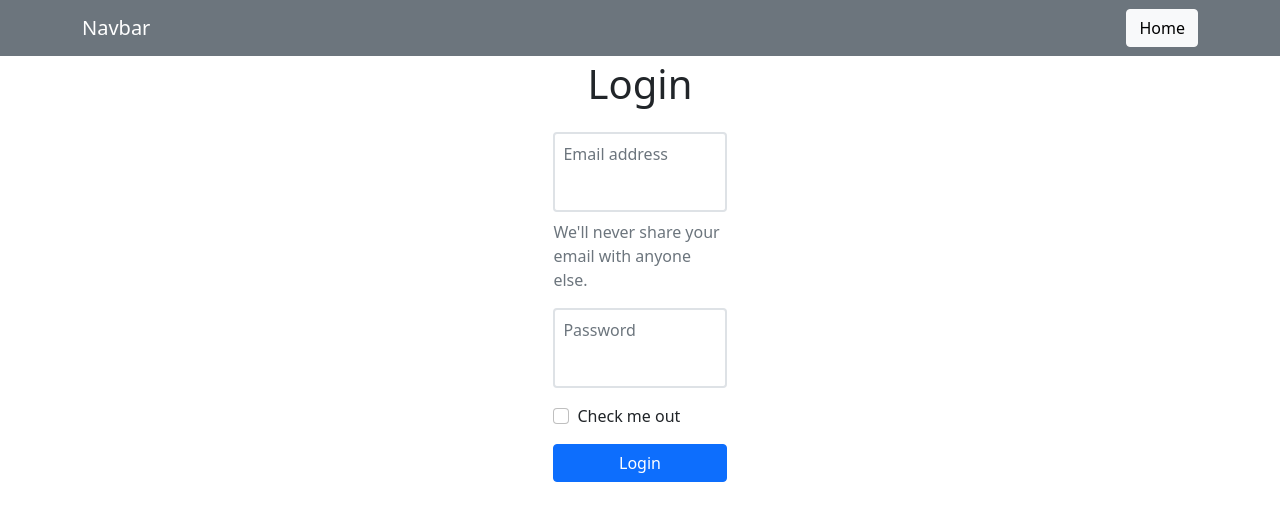
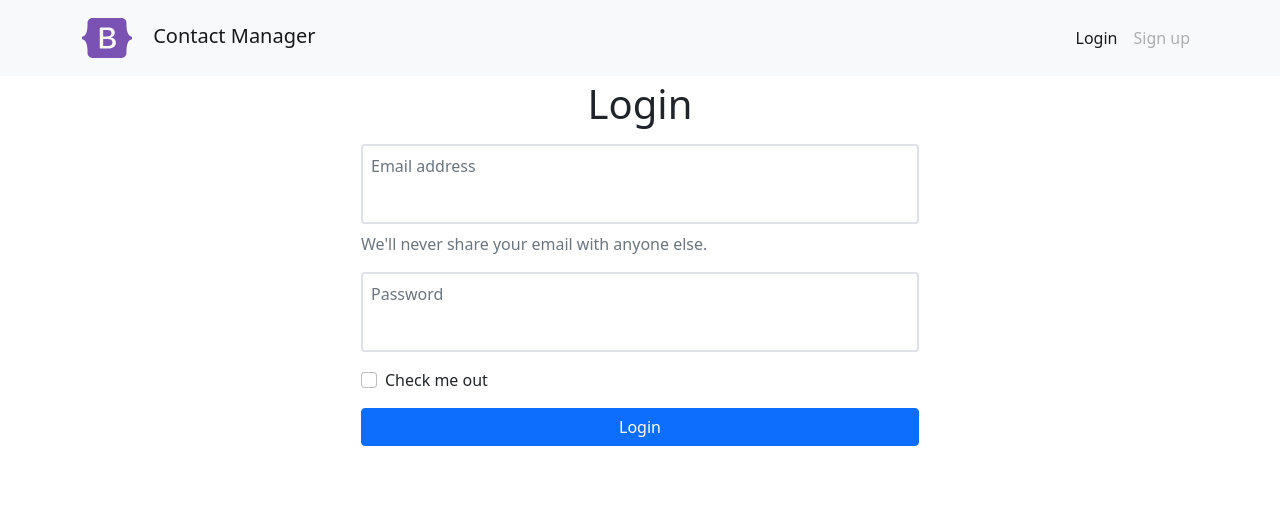
Before and after one commit to Hewr-Srood/webdesign-2021-2nd-assignment, a plain HTML site: page index.html in a window 1280 px wide. Drawn offline with nearby package versions, Linux system fonts and the light colour scheme; files that its build step writes are made by us from their sources.

Commit message:
solving merging problem

```diff
--- a/index.html
+++ b/index.html
@@ -17,42 +17,57 @@
     <link rel="stylesheet" href="./css/style.css" />
   </head>
   <body>
-    <header>
-    <nav class="navbar navbar-expand-lg navbar-dark bg-secondary">
-      <div class="d container">
-        <a class="navbar-brand" href="#">Navbar</a>
+    <!-- Nav bar  -->
+    <nav class="navbar navbar-expand-lg navbar-light bg-light">
+      <div class="container">
+        <a class="navbar-brand" href="#"
+          ><img
+            src="./assets/bootstrap-5-1.svg"
+            alt=""
+            width="50"
+            height="50"
+            class="me-3"
+          />
+          Contact Manager</a
+        >
         <button
           class="navbar-toggler"
           type="button"
           data-bs-toggle="collapse"
-          data-bs-target="#navbarSupportedContent"
-          aria-controls="navbarSupportedContent"
+          data-bs-target="#navbarNav"
+          aria-controls="navbarNav"
           aria-expanded="false"
           aria-label="Toggle navigation"
         >
           <span class="navbar-toggler-icon"></span>
         </button>
-        <div class="collapse navbar-collapse" id="navbarSupportedContent">
+        <div class="collapse navbar-collapse" id="navbarNav">
           <ul class="navbar-nav ms-auto">
             <li class="nav-item">
-              <button class="btn btn-light" >Home</a>
+              <a class="nav-link active" aria-current="page" href="#">Login</a>
             </li>
-
+            <li class="nav-item">
+              <a
+                class="nav-link disabled"
+                href="#"
+                tabindex="-1"
+                aria-disabled="true"
+                >Sign up</a
+              >
+            </li>
           </ul>
-
         </div>
       </div>
     </nav>
-  </header>
-    <main class="container d-flex flex-column align-items-center justify-content-center h-75">
+    <!-- Login -->
     <section class="mt-1 text-center">
-        <div class="">
+      <div class="container">
         <h1>Login</h1>
       </div>
     </section>
-
+    <!-- inputs -->
     <section>
-        <div class="  m-auto">
+      <div class="container">
         <div class="m-auto inputs">
           <form action="users.html" method="get">
             <div class="mt-3 mb-2 border border-black border-2 rounded">
@@ -99,13 +114,8 @@
                 </label>
               </div>
             </div>
-              <input
-                type="submit"
-                class="btn btn-primary w-100"
-                value="Login"
-              />
+            <input type="submit" class="btn btn-primary w-100" value="Login" />
           </form>
-          </div>
         </div>
       </div>
     </section>
@@ -119,6 +129,6 @@
       integrity="sha384-pQQkAEnwaBkjpqZ8RU1fF1AKtTcHJwFl3pblpTlHXybJjHpMYo79HY3hIi4NKxyj"
       crossorigin="anonymous"
     ></script>
-    <script src="./js/app.js"></script>
+    <script src="script.js"></script>
   </body>
 </html>
```
Also changed, not shown: users.html (+0 -22 lines). Lines whose indentation alone changed are shown as unchanged.
